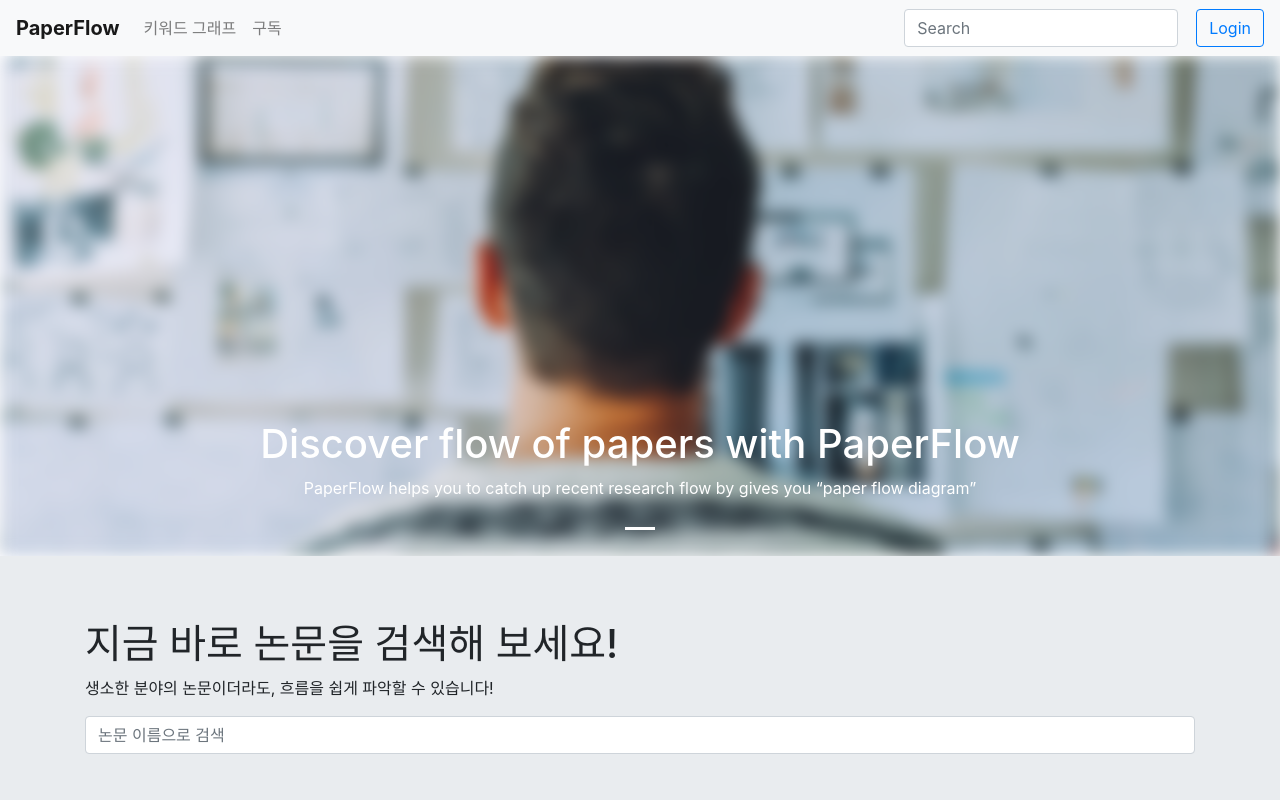
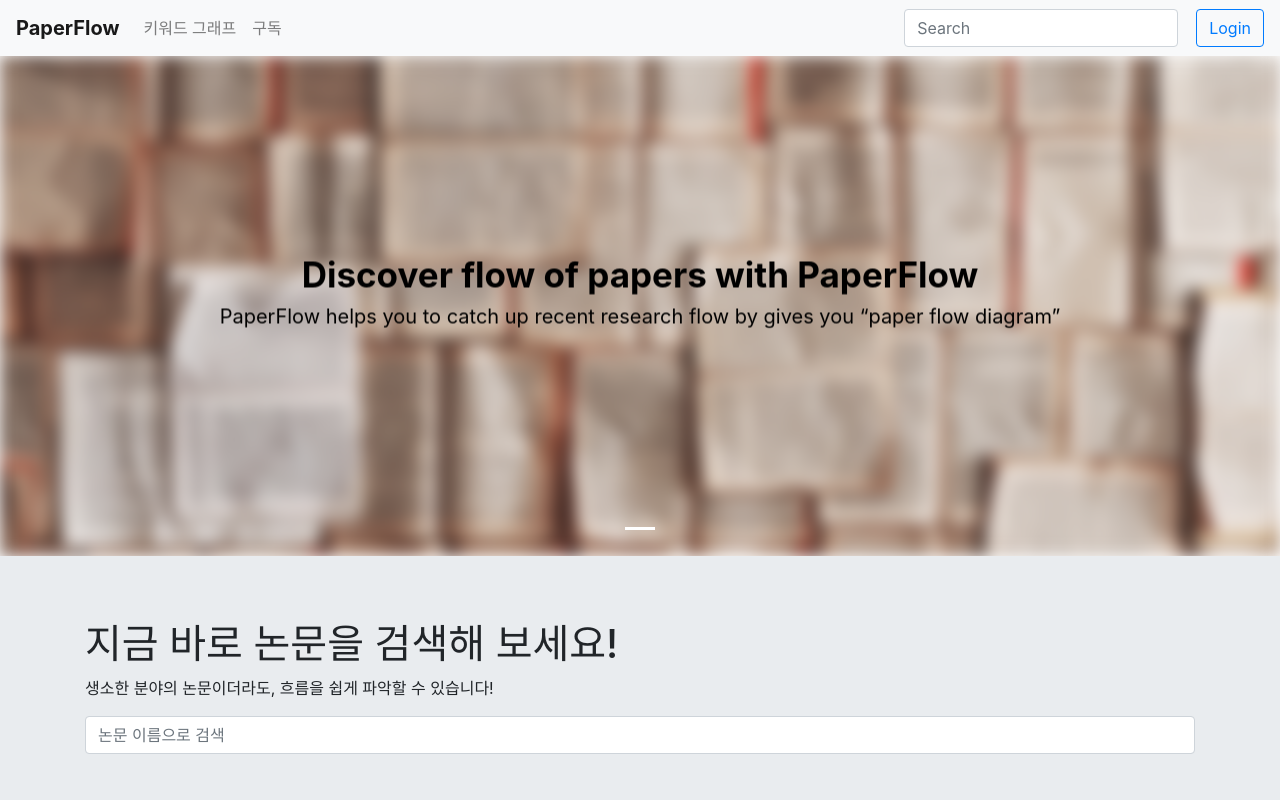
Before and after one commit to kookmin-sw/capstone-2021-8, a React app in the folder client/paperflow-web-v1/: page / in a window 1280 px wide. Shown: the top 800 px of the page. Built offline with nearby package versions, Linux system fonts and the light colour scheme; the HTML template or start-up script is replaced by a standard one.

Commit message:
feat: implement css to the landing page

```diff
--- a/client/paperflow-web-v1/src/pages/Landing/index.js
+++ b/client/paperflow-web-v1/src/pages/Landing/index.js
@@ -5,7 +5,7 @@ import {
   Carousel,
 } from 'react-bootstrap';
 import useRootData from '../../hooks/useRootData';
-import backgroundImage from '../../assets/images/concept-1868728_1920.jpg';
+import backgroundImage from '../../assets/images/books-1245690_1920.jpg';
 import stylesDesktopDefault from './DesktopDefault.module.scss';
 import FullWidthLayout from '../../layouts/Layouts/FullWidth';
 import AchvCounter from '../../components/AchvCounter';
@@ -31,14 +31,14 @@ const Lading = () => {
             src={backgroundImage}
             alt="First slide"
           />
-          <Carousel.Caption>
-            <h1>
+          <Carousel.Caption className={styles.carouselCaption}>
+            <div className={styles.mainPhrase}>
               Discover flow of papers with PaperFlow
-            </h1>
-            <p>
+            </div>
+            <div className={styles.submainPhrase}>
               PaperFlow helps you to catch up recent research flow
               by gives you &ldquo;paper flow diagram&rdquo;
-            </p>
+            </div>
           </Carousel.Caption>
         </Carousel.Item>
       </Carousel>
```
